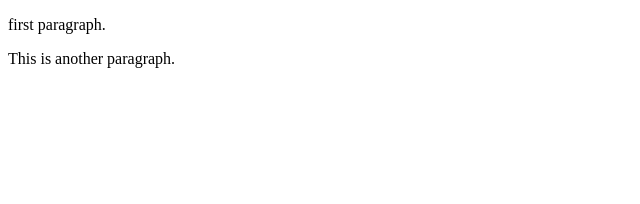
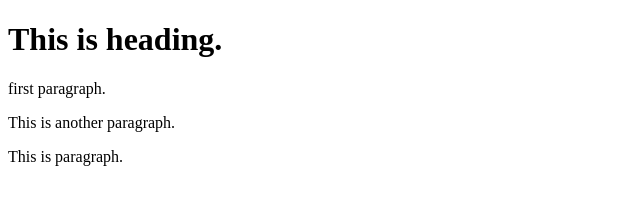
Before and after one commit to arakelyannora/learning-git, a plain HTML site: page index.html in a window 1280 px wide. Shown: the whole page, without its empty margins (0-640 px from the left). Drawn offline with Linux system fonts and the light colour scheme.

Commit message:
Update index.html

```diff
--- a/index.html
+++ b/index.html
@@ -4,7 +4,9 @@
     <title>Page Title</title>
 </head>
 <body>
+    <h1>This is heading.</h1>
     <p>first paragraph.</p>
     <p>This is another paragraph.</p>
+    <p>This is paragraph.</p>
 </body>
 </html>
```
